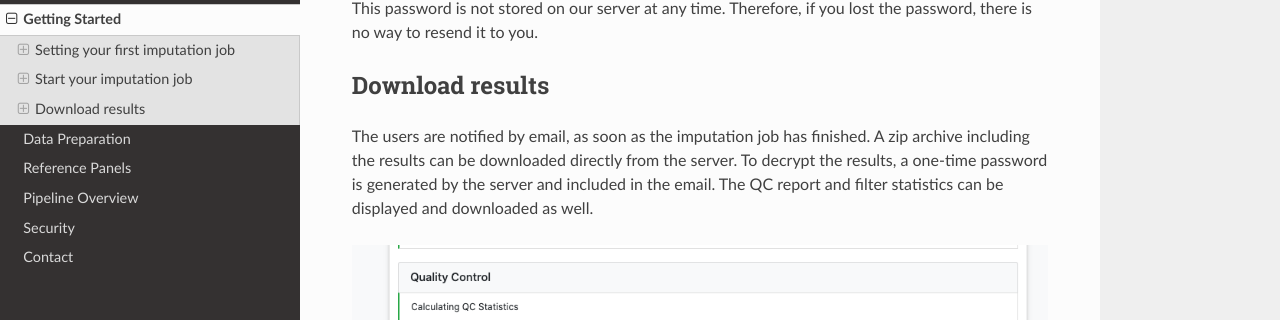
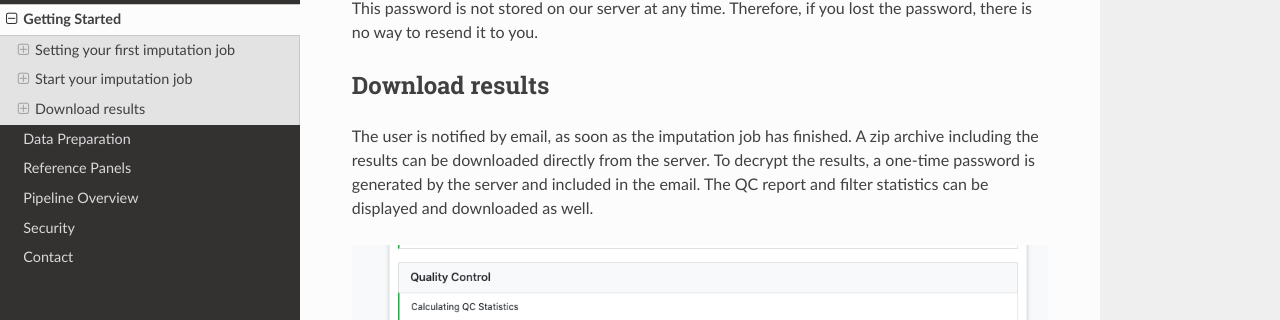
Before and after one commit to radithottoli/qatarimputationserver, an MkDocs documentation site: the page built from docs/gettingstarted.md, in a window 1280 px wide and 900 px high, scrolled down 8733 px. Shown: the part 131-451 px from the top of the window. Built offline with MkDocs 1.6.1, drawn with Linux system fonts in a browser that asks for light colours; nearby versions of some CDN libraries.

Commit message:
commiting changes gettingstarted.md

```diff
--- a/docs/gettingstarted.md
+++ b/docs/gettingstarted.md
@@ -157,7 +157,7 @@ This password is not stored on our server at any time. Therefore, if you lost th
 
 ## Download results
 
-The users are notified by email, as soon as the imputation job has finished. A zip archive including the results can be downloaded directly from the server. To decrypt the results, a one-time password is generated by the server and included in the email. The QC report and filter statistics can be displayed and downloaded as well.
+The user is notified by email, as soon as the imputation job has finished. A zip archive including the results can be downloaded directly from the server. To decrypt the results, a one-time password is generated by the server and included in the email. The QC report and filter statistics can be displayed and downloaded as well.
 
 ![setup](img/results.png)
 
```
